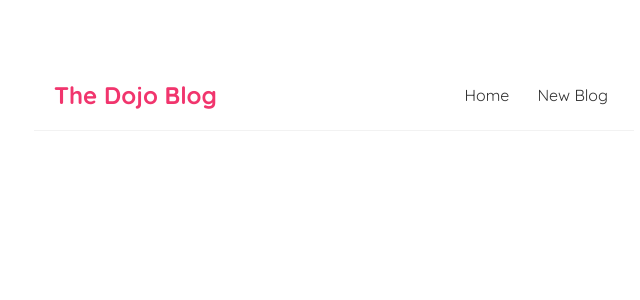
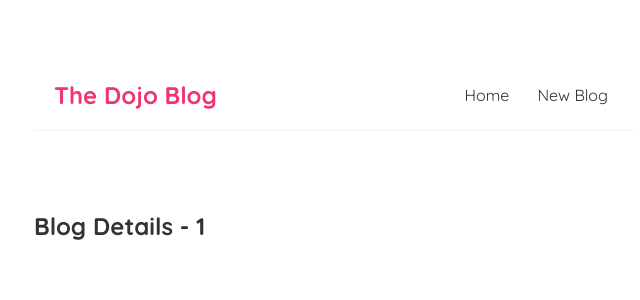
Before and after one commit to lukasz-klekner/blog_react, a React (Create React App) app: page /blogs/1 in a window 1280 px wide. Shown: the top 300 px of the page, without its empty margins (306-946 px from the left). Built offline with nearby package versions, Linux system fonts and the light colour scheme.

Commit message:
implements BlogDetail component and uses Route params

```diff
--- a/src/App.js
+++ b/src/App.js
@@ -2,6 +2,7 @@ import Navbar from './components/Navbar'
 import Home from './pages/Home'
 import { BrowserRouter as Router, Route, Switch } from 'react-router-dom'
 import Create from './pages/Create'
+import BlogDetails from './components/BlogDetails'
 
 function App() {
   return (
@@ -16,6 +17,9 @@ function App() {
             <Route path='/create'>
               <Create />
             </Route>
+            <Route path='/blogs/:id'>
+              <BlogDetails />
+            </Route>
           </Switch>
         </div>
       </div>
--- /dev/null
+++ b/src/components/BlogDetails.js
@@ -0,0 +1,12 @@
+import { useParams } from 'react-router'
+
+const BlogDetails = () => {
+  const { id } = useParams()
+
+  return (
+    <div className='blog-details'>
+      <h2>Blog Details - {id}</h2>
+    </div>
+  )
+}
+export default BlogDetails
--- a/src/components/BlogList.js
+++ b/src/components/BlogList.js
@@ -1,10 +1,14 @@
+import { Link } from 'react-router-dom'
+
 const BlogList = ({ blogs, title }) => (
   <div className='blog-list'>
     <h2>{title}</h2>
     {blogs?.map(({ id, title, author }) => (
       <div className='blog-preview' key={id}>
-        <h2>{title}</h2>
-        <p>Written by: {author}</p>
+        <Link to={`/blogs/${id}`}>
+          <h2>{title}</h2>
+          <p>Written by: {author}</p>
+        </Link>
       </div>
     ))}
   </div>
--- a/src/index.css
+++ b/src/index.css
@@ -47,3 +47,7 @@
   color: #f1356d;
   margin-bottom: 8px;
 }
+
+.blog-preview a {
+  text-decoration: none;
+}
```
